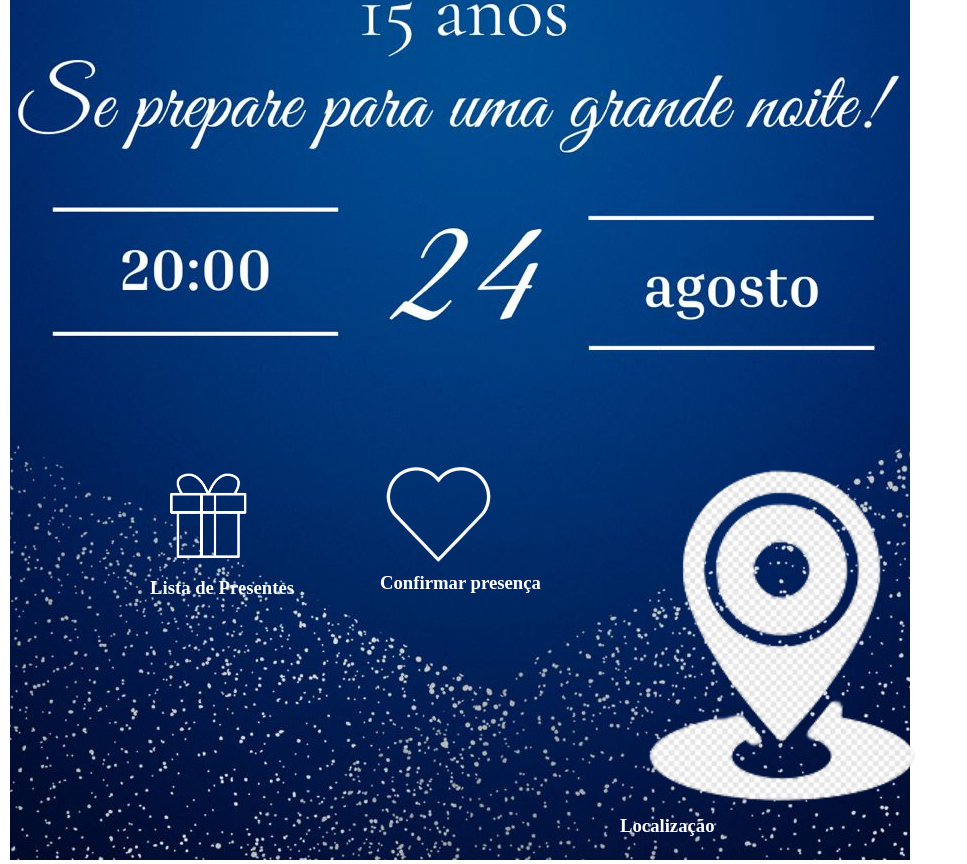
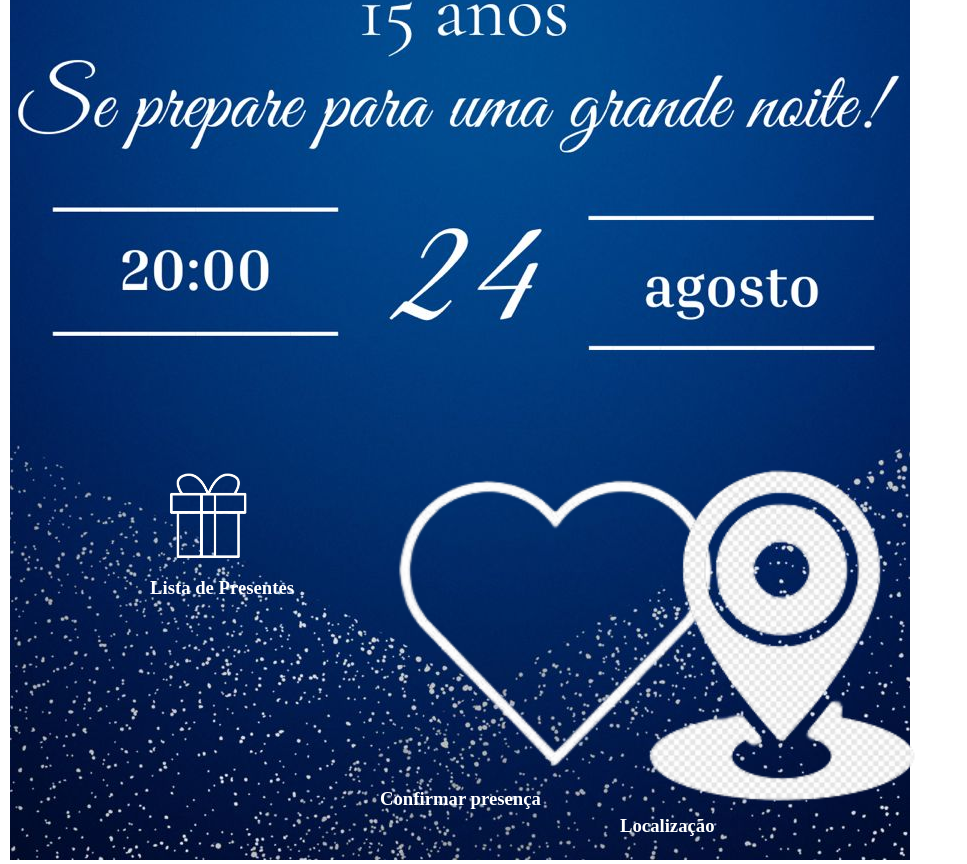
Before and after one commit to AnaCRicci/Anivers-rioMariaEduarda, a plain HTML site: page index.html in a window 1280 px wide. Shown: the part 740-1604 px from the top of the page, without its empty margins (0-967 px from the left). Drawn offline with Linux system fonts and the light colour scheme.

Commit message:
Update index.html

```diff
--- a/index.html
+++ b/index.html
@@ -19,7 +19,7 @@
 </section>
 <section class="coracao">
 <div style='position:absolute; top:1200px; left:380px;'>
-    <a href="https://wa.link/60r7ui"target="_blank"><img class="estudante-icone"  src="./img/coracao-removebg-preview.png" width="50%"></a>
+    <a href="https://wa.link/60r7ui"target="_blank"><img class="estudante-icone"  src="./img/coracao-removebg-preview.png" width="150%"></a>
     <h3>Confirmar presença</h3>
 </div>
 </section>
```
